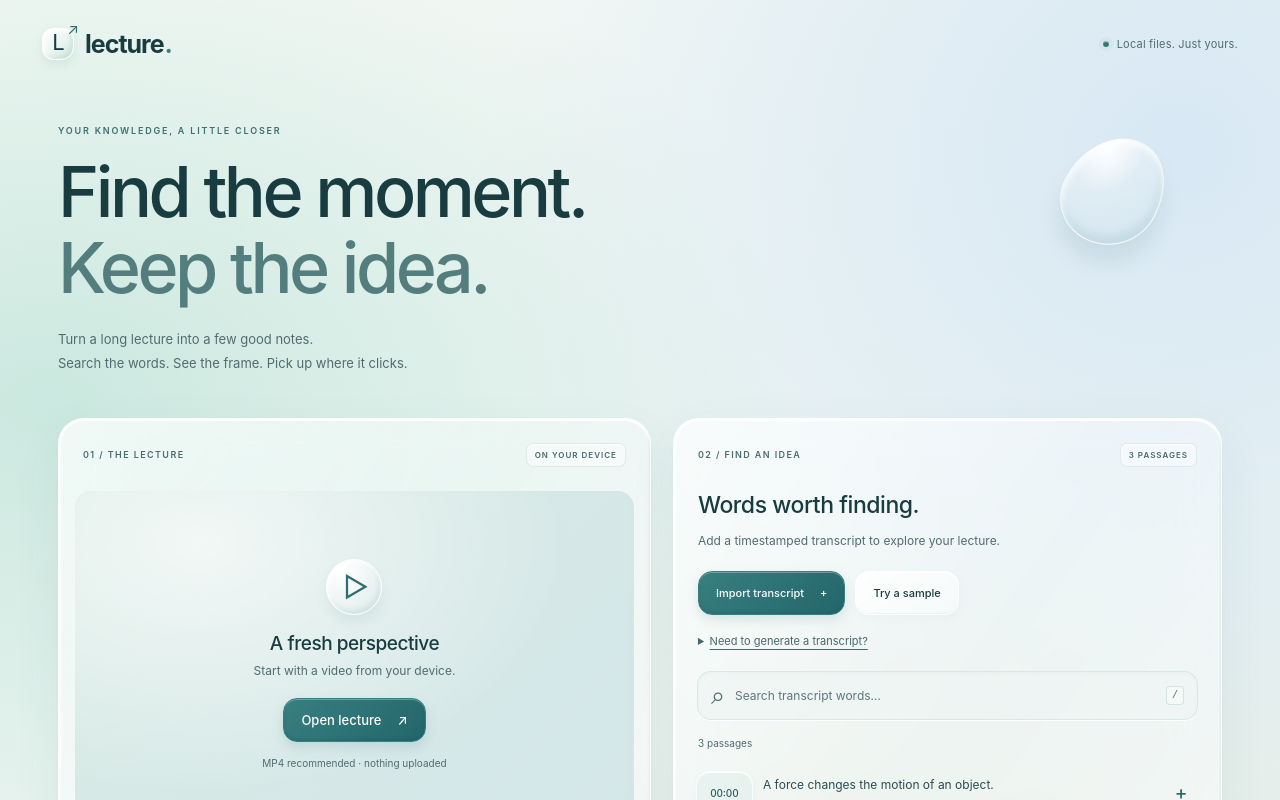
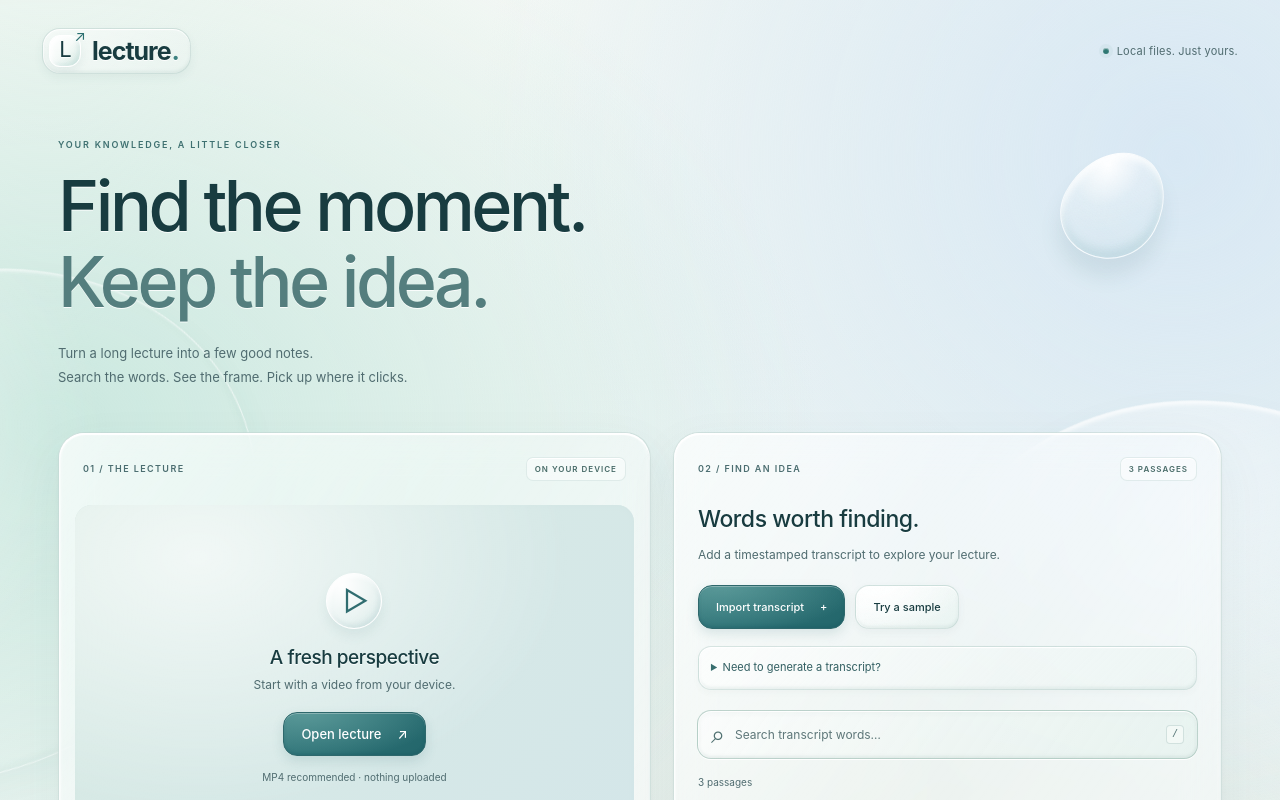
Before and after one commit to himangshurajg-bit/lecture-slide-finder, a website built with Vite: page index.html in a window 1280 px wide. Both pictures are taken after a click on the button "Try a sample". Shown: the top 800 px of the page. Built offline with nearby package versions, Linux system fonts and the light colour scheme.

Commit message:
Unify liquid-glass edges across controls and surfaces

```diff
--- a/src/main.ts
+++ b/src/main.ts
@@ -76,8 +76,8 @@ $('#install').addEventListener('click',async()=>{await installPrompt?.prompt();i
 const reducedMotion = window.matchMedia('(prefers-reduced-motion: reduce)');
 document.addEventListener('pointerdown', event => {
   if (reducedMotion.matches || event.button !== 0 || !(event.target instanceof Element)) return;
-  const button = event.target.closest<HTMLButtonElement>('button, .button');
-  if (!button || button.disabled) return;
+  const button = event.target.closest<HTMLElement>('button, .button, summary, .search-box, .brand');
+  if (!button || button.matches(':disabled')) return;
   button.querySelector('.water-ripple')?.remove();
   const bounds = button.getBoundingClientRect();
   const ring = document.createElement('span');
--- a/src/style.css
+++ b/src/style.css
@@ -8,6 +8,8 @@
   --ink: #183c40;
   --muted: #506c70;
   --accent: #206c70;
+  --edge: #83aaa34d;
+  --rim: inset 0 1px 1px #fff, inset 1px 0 1px #ffffffb8, inset 0 -2px 3px #4c80751a;
   --spring: cubic-bezier(.2,.75,.25,1);
 }
 * { box-sizing: border-box; }
@@ -21,14 +23,25 @@ body {
     radial-gradient(ellipse at 76% 92%, #e0e7dc 0%, transparent 45%),
     linear-gradient(145deg,#f6f9f5,#e8f2f1 70%);
 }
+/* Still caustic rings sit behind content: no moving wallpaper or costly filters. */
+body { isolation: isolate; }
+body::before, body::after {
+  content: ""; position: fixed; z-index: -1; pointer-events: none;
+  width: min(54vw,620px); aspect-ratio: 1; border-radius: 50%;
+  background: radial-gradient(ellipse at 32% 24%,#ffffff69,transparent 52%);
+  border: 1px solid #ffffff91;
+  box-shadow: inset 2px 3px 4px #ffffffb3, inset -3px -5px 8px #71a89c12, 0 14px 35px #54847d0a;
+}
+body::before { top: 27vh; left: -28vw; transform: rotate(-22deg) scaleY(.8); }
+body::after { bottom: -24vh; right: -20vw; transform: rotate(25deg) scaleY(.88); }
 button, input, label { font: inherit; }
 button, .button {
   position: relative;
   isolation: isolate;
   overflow: hidden;
-  border: 1px solid #ffffff;
-  background: linear-gradient(145deg,#ffffffd9,#ffffff70);
-  box-shadow: inset 0 1px 0 #fff, inset 0 -1px 1px #48787912, 0 3px 8px #315c5c09;
+  border: 1px solid var(--edge);
+  background: radial-gradient(ellipse at 22% 0%,#ffffffeb,transparent 75%), linear-gradient(145deg,#ffffffa8,#dcefe85c);
+  box-shadow: var(--rim), 0 3px 8px #315c5c0e;
   color: var(--ink);
   border-radius: 14px;
   padding: 12px 17px;
@@ -46,15 +59,16 @@ button, .button {
 button:hover, .button:hover { background-color: #fff; border-color: #b8d6d4; }
 button:disabled { opacity: .5; cursor: not-allowed; }
 .primary {
-  background: linear-gradient(135deg,#387f80,#23666b);
+  background: radial-gradient(ellipse at 15% 0%,#67a4a2bf,transparent 80%), linear-gradient(135deg,#32777b,#23666b);
   color: #fff;
-  border-color: #397f80;
+  border-color: #2e686c;
   box-shadow: inset 0 1px 0 #ffffff4d, inset 0 -2px 3px #124f5b38, 0 5px 12px #316b7026;
 }
 .primary:hover { background: linear-gradient(135deg,#347c7e,#1b5b60); border-color: #28696c; }
 .top { max-width: 1320px; padding: 28px 42px 0; margin: auto; display: flex; align-items: center; gap: 20px; justify-content: space-between; }
 .brand { text-decoration: none; color: var(--ink); font-size: 25px; letter-spacing: -1px; font-weight: 650; display: flex; align-items: center; gap: 11px; }
 .brand-dot { color: #3c8180; margin-left: -10px; }
+.brand { position: relative; isolation: isolate; overflow: hidden; border: 1px solid var(--edge); border-radius: 18px; padding: 6px 11px 6px 6px; background: linear-gradient(125deg,#ffffff88,#ffffff29); box-shadow: var(--rim),0 4px 10px #426e6910; }
 .brand-icon {
   width: 32px; height: 32px; border: 1px solid #ffffff; border-radius: 11px 11px 13px 11px;
   background: linear-gradient(135deg,#ffffffed,#ffffff38 50%,#b7d9d07d);
@@ -79,12 +93,13 @@ main { max-width: 1236px; margin: auto; padding: 0 36px; }
 .eyebrow { color: #3e7070; margin-bottom: 18px; }
 h1 { font-size: clamp(44px,6vw,70px); line-height: 1.09; letter-spacing: -3.5px; font-weight: 450; margin: 0 0 20px; }
 h1 span { color: #547e7e; }
+h1,h2,.brand { text-shadow: 0 1px 0 #ffffffcc; }
 .intro > p { font-size: 13px; line-height: 1.85; color: var(--muted); margin: 0; }
 .workspace { display: grid; grid-template-columns: 1.08fr 1fr; gap: 22px; align-items: start; }
 .glass {
   position: relative;
   background: linear-gradient(125deg,#ffffffb8,#ffffff61 50%,#ffffff8f);
-  border: 1px solid #fffffff0;
+  border: 1px solid #83aaa34d;
   border-radius: 26px;
   box-shadow: 0 18px 50px #375d6110, 0 3px 8px #375d6107, inset 1px 1px 0 #fff, inset -1px -1px 2px #719c9c1a;
   backdrop-filter: blur(18px) saturate(115%);
@@ -94,7 +109,7 @@ h1 span { color: #547e7e; }
 /* Rim highlights simulate liquid-glass curvature; no WebGL or constant filter animation. */
 .glass::before {
   content: ""; position: absolute; inset: 0; border-radius: inherit; pointer-events: none;
-  box-shadow: inset 0 2px 1px #fff, inset 2px 0 2px #ffffffbd, inset 0 -2px 2px #87afad16;
+  box-shadow: inset 0 2px 1px #fff, inset 2px 0 2px #ffffffbd, inset 0 -2px 3px #5c999326, inset -2px 0 3px #ffffff99;
 }
 .panel-top { display: flex; justify-content: space-between; align-items: center; gap: 10px; padding: 24px; }
 .section-label { color: #4b6d70; font-size: 9px; letter-spacing: 1.4px; }
@@ -124,9 +139,17 @@ h2 { font-size: 19px; font-weight: 450; letter-spacing: -.45px; margin: 0; }
 .actions { display: flex; gap: 10px; flex-wrap: wrap; margin: 20px 0 17px; }
 .actions button { font-size: 11px; }
 details { font-size: 11px; line-height: 1.7; color: #46676b; margin-bottom: 20px; }
-summary { cursor: pointer; text-decoration: underline; text-underline-offset: 4px; }
+summary {
+  position: relative; isolation: isolate; overflow: hidden; cursor: pointer;
+  min-height: 44px; padding: 11px 12px; border: 1px solid var(--edge); border-radius: 13px;
+  background: linear-gradient(135deg,#ffffff9c,#e3f2ed4d); box-shadow: var(--rim),0 3px 7px #315c5c08;
+  color: #315e61; text-decoration: none;
+}
+summary::marker { color: #376e6e; }
+details[open] summary { border-color: #61968d80; }
+details > p { padding-inline: 3px; }
 code { font-size: 10px; white-space: normal; overflow-wrap: anywhere; color: #225c61; }
-.search-box { display: flex; align-items: center; gap: 10px; margin: 0 23px; padding: 11px 13px; background: #edf5f28c; border: 1px solid #98bdb33d; border-radius: 14px; color: #4f7070; box-shadow: inset 0 2px 4px #42696507,0 1px 0 #fff; }
+.search-box { position: relative; isolation: isolate; overflow: hidden; display: flex; align-items: center; gap: 10px; margin: 0 23px; padding: 11px 13px; background: linear-gradient(125deg,#ffffff8c,#dbeee76b); border: 1px solid #81a99d80; border-radius: 14px; color: #4f7070; box-shadow: var(--rim), inset 0 2px 5px #4269650d,0 1px 0 #fff; }
 .search-box > span { font-size: 25px; line-height: 1; }
 input[type=search] { width: 100%; min-width: 0; border: 0; outline: 0; background: transparent; color: var(--ink); font-size: 12px; padding: 3px 0; }
 input::placeholder { color: #5e7779; opacity: 1; }
@@ -136,11 +159,11 @@ kbd { font-size: 10px; border: 1px solid #8fb2ad55; background: #ffffff70; paddi
 .empty-results { display: flex; align-items: center; justify-content: center; gap: 15px; min-height: 143px; color: var(--muted); }
 .empty-results span { font-size: 38px; color: #729996; }
 .empty-results p { font-size: 13px; line-height: 1.7; }
-.cue { display: grid; grid-template-columns: 57px 1fr 36px; align-items: start; gap: 10px; padding: 13px 8px; border-bottom: 1px solid #7aaba51e; border-radius: 10px; }
+.cue { display: grid; grid-template-columns: 57px 1fr 36px; align-items: start; gap: 10px; padding: 13px 8px; border: 1px solid #94b9ae3b; border-radius: 15px; margin-top: 7px; background: linear-gradient(125deg,#ffffff70,#ffffff1a); box-shadow: inset 0 1px 0 #ffffffb3; }
 .cue .time { color: #255e61; background: #d5e9e659; padding: 4px 5px; min-height: 44px; font-size: 10px; font-variant-numeric: tabular-nums; border-color: #ffffffc0; }
 .cue p { font-size: 12px; line-height: 1.8; margin: 3px 0; color: #294d52; overflow-wrap: anywhere; }
-.cue .save { padding: 0; min-width: 36px; min-height: 44px; border-color: transparent; font-size: 19px; color: #2a6b6a; background: transparent; box-shadow: none; }
-.cue .save[aria-pressed=true] { background: #c6e3d780; border-color: #ffffffc9; border-radius: 50%; }
+.cue .save { padding: 0; min-width: 36px; min-height: 44px; border-color: var(--edge); border-radius: 13px; font-size: 19px; color: #2a6b6a; background: linear-gradient(135deg,#ffffffb3,#d9eee54d); box-shadow: var(--rim),0 3px 6px #315c5c0c; }
+.cue .save[aria-pressed=true] { background: #c6e3d780; border-color: #ffffffc9; border-radius: 13px; }
 .no-match { font-size: 13px; color: var(--muted); padding: 10px; }
 .notes-panel { margin-top: 22px; padding: 25px; }
 .notes-heading { display: flex; justify-content: space-between; gap: 12px; align-items: center; }
@@ -148,7 +171,7 @@ kbd { font-size: 10px; border: 1px solid #8fb2ad55; background: #ffffff70; paddi
 .notes-heading h2 span { font-size: 12px; display: inline-grid; place-items: center; background: #d9e9e673; border: 1px solid #fff; box-shadow: inset 0 1px 1px #fff,0 2px 4px #4b7a7510; width: 24px; height: 24px; border-radius: 50%; margin-left: 6px; }
 .notes-heading > button { font-size: 11px; }
 #notes-empty { font-size: 12px; color: var(--muted); line-height: 1.7; margin-bottom: 0; }
-#notes p { font-size: 12px; line-height: 1.8; border-top: 1px solid #7aaba526; padding-top: 14px; overflow-wrap: anywhere; }
+#notes p { font-size: 12px; line-height: 1.8; border: 1px solid var(--edge); border-radius: 13px; padding: 12px 14px; background: linear-gradient(125deg,#ffffff8f,#ffffff2e); box-shadow: var(--rim); overflow-wrap: anywhere; }
 #status { font-size: 12px; line-height: 1.7; color: #2e6561; min-height: 22px; padding: 0 4px; }
 #status.error { color: #9e3827; }
 footer { display: flex; justify-content: space-between; gap: 15px; font-size: 8px; letter-spacing: 1.3px; color: var(--muted); padding: 20px 0 30px; }
@@ -167,6 +190,8 @@ label:has(+input:focus-visible) { outline: 2px solid #216b73; }
 @media (max-width:760px) {
   .top { padding: 24px 22px 0; gap: 12px; }
   .privacy { font-size: 9px; }
+  .brand { padding: 4px 7px 4px 4px; gap: 9px; }
+  body::before,body::after { width: 65vw; box-shadow: inset 1px 2px 2px #ffffffa3; }
   .brand { font-size: 23px; }
   main { padding: 0 18px; }
   .intro { padding: 48px 5px 32px; }
@@ -192,8 +217,8 @@ label:has(+input:focus-visible) { outline: 2px solid #216b73; }
   .cue:hover { background-color: #ffffff75; }
 }
 @media (prefers-reduced-motion:no-preference) {
-  button,.button { transition: transform 220ms var(--spring), background-color 220ms ease, border-color 220ms ease, box-shadow 220ms ease; }
-  button:not(:disabled):active,.button:active { transform: scale(.975); }
+  button,.button,summary,.search-box,.brand { transition: transform 220ms var(--spring), background-color 220ms ease, border-color 220ms ease, box-shadow 220ms ease; }
+  button:not(:disabled):active,.button:active,summary:active { transform: scale(.975); }
   .cue { transition: background-color 200ms ease; }
   .glass { animation: settle 600ms var(--spring) both; }
   .transcript-panel { animation-delay: 70ms; }
@@ -209,5 +234,5 @@ label:has(+input:focus-visible) { outline: 2px solid #216b73; }
 }
 @media (forced-colors:active) {
   .glass,button,.button,.search-box { border: 1px solid CanvasText; }
-  .intro::after,.water-ripple { display: none; }
+  .intro::after,.water-ripple,body::before,body::after { display: none; }
 }
```
Also changed, not shown: docs/VALIDATION.md (+25 -0 lines), tests/e2e/app.spec.ts (+19 -0 lines), docs/desktop-chromium.png, 1 other file.
